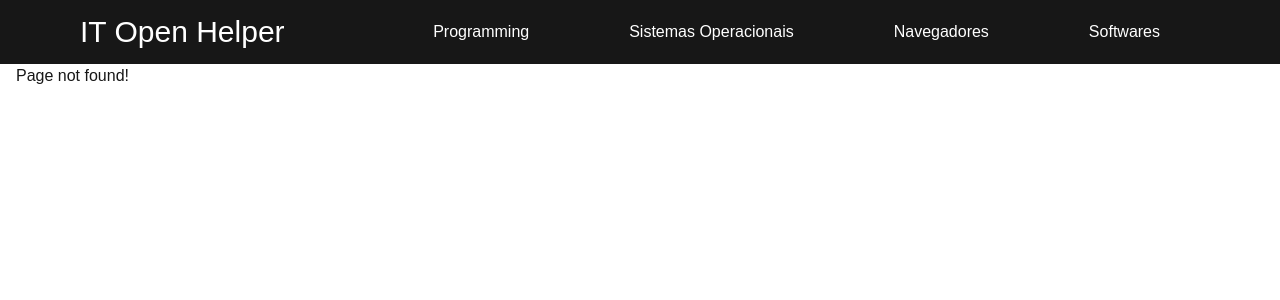
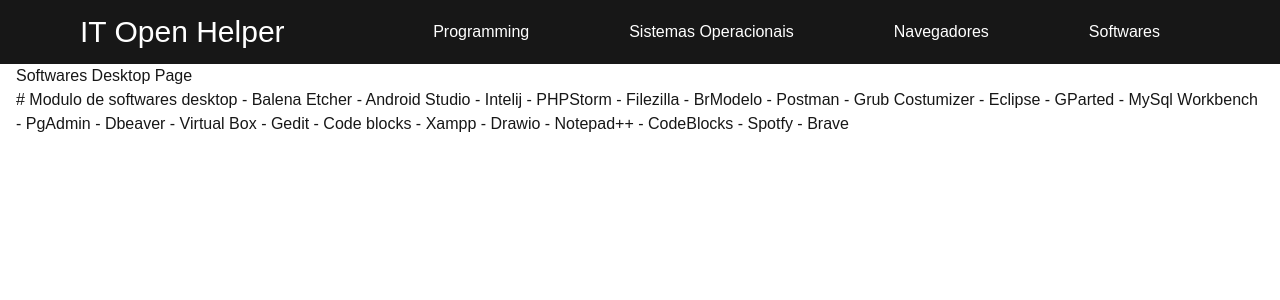
Before and after one commit to jonathaneamorim/web-it-open-helper, a Next.js app: page /softwares/desktop in a window 1280 px wide. Before the commit this address had no page. Shown: the top 300 px of the page. Built offline with nearby package versions, Linux system fonts and the light colour scheme.

Commit message:
feat: softwares desktop backup

```diff
--- /dev/null
+++ b/src/app/head.tsx
@@ -0,0 +1,9 @@
+export default function Head() {
+  return (
+    <>
+      <title>test head</title>
+      <meta name="description" content="Generated by create next app" />
+      <link rel="icon" href="/favicon.ico" />
+    </>
+  );
+}
--- /dev/null
+++ b/src/app/softwares/desktop/page.tsx
@@ -0,0 +1,32 @@
+export default function SoftwaresDesktop() {
+    return(
+        <div>
+            <h1>Softwares Desktop Page</h1>
+            <p>
+                # Modulo de softwares desktop
+                - Balena Etcher
+                - Android Studio
+                - Intelij
+                - PHPStorm
+                - Filezilla
+                - BrModelo
+                - Postman
+                - Grub Costumizer
+                - Eclipse
+                - GParted
+                - MySql Workbench
+                - PgAdmin
+                - Dbeaver
+                - Virtual Box
+                - Gedit
+                - Code blocks
+                - Xampp
+                - Drawio
+                - Notepad++
+                - CodeBlocks
+                - Spotfy
+                - Brave
+            </p>
+        </div>
+    );
+}
--- /dev/null
+++ b/src/app/softwares/page.tsx
@@ -0,0 +1,3 @@
+export default function Softwares() {
+    return <h1>Softwares Page</h1>;
+}
```
